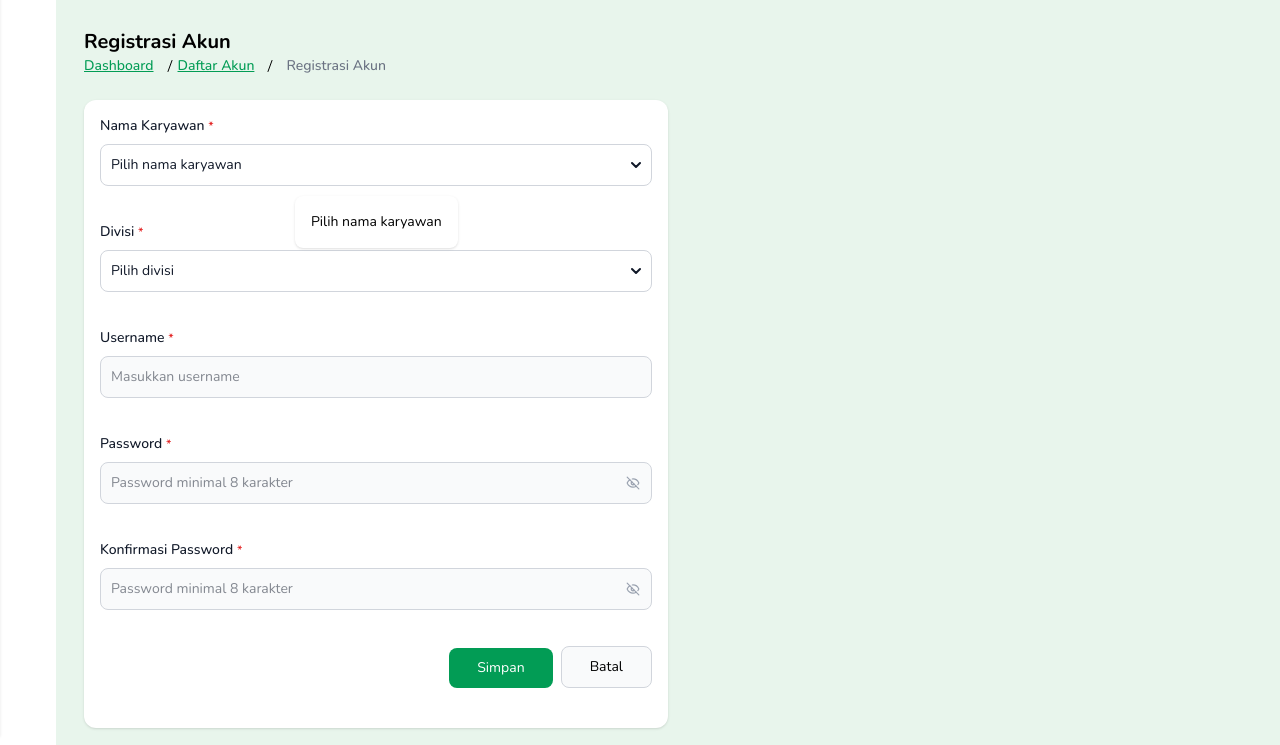
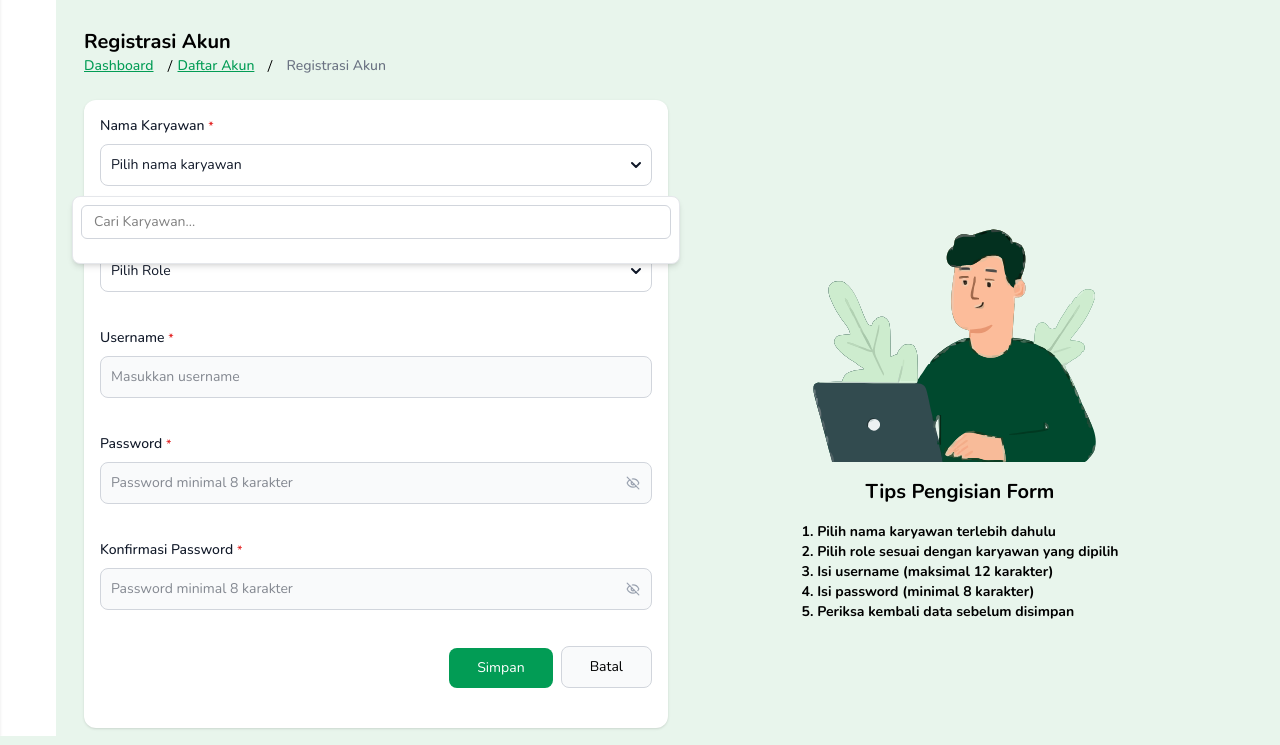
Before and after one commit to elianalitani/mepro-visit, a Laravel app: page /akun/tambah in a window 1280 px wide, after a click on "Pilih nama karyawan". Shown: the part 64-809 px from the top of the page. Run offline with Laravel 12, Linux system fonts and the light colour scheme; the visitor is signed in with stand-in values (Sample User, id 1); data that the repository does not hold is empty; style sheets or scripts are compiled from the project's sources; some libraries are stand-ins or nearby versions.

Commit message:
pengaturan akun & notifikasi

```diff
--- a/app/Http/Controllers/AkunController.php
+++ b/app/Http/Controllers/AkunController.php
@@ -1,5 +1,4 @@
 <?php
-
 namespace App\Http\Controllers;
 
 use App\Http\Controllers\Controller;
@@ -56,7 +55,7 @@
             })
             ->editColumn('aksi', function($row) {
                 return '<div class="flex flex-row gap-2 justify-center items-center text-center">
-                    <a id="edit-akun">
+                    <a id="edit-akun"href="'.route('akun.editAkun', $row->id_user).'">
                         <svg xmlns="http://www.w3.org/2000/svg" fill="none" viewBox="0 0 24 24" stroke-width="1.5" stroke="currentColor" class="size-4">
                             <path stroke-linecap="round" stroke-linejoin="round" d="m16.862 4.487 1.687-1.688a1.875 1.875 0 1 1 2.652 2.652L10.582 16.07a4.5 4.5 0 0 1-1.897 1.13L6 18l.8-2.685a4.5 4.5 0 0 1 1.13-1.897l8.932-8.931Zm0 0L19.5 7.125M18 14v4.75A2.25 2.25 0 0 1 15.75 21H5.25A2.25 2.25 0 0 1 3 18.75V8.25A2.25 2.25 0 0 1 5.25 6H10" />
                         </svg>
@@ -201,5 +200,12 @@
         ]);
     }
 
+    public function searchKaryawan(Request $request)
+    {
+        $keyword = $request->keyword;
+        $result = Karyawan::where('nama', 'like', "%{$keyword}%")->get();
+        return response()->json($result);
+    }
+
 
 }
--- a/app/Http/Controllers/KunjunganController.php
+++ b/app/Http/Controllers/KunjunganController.php
@@ -7,6 +7,7 @@
 use Illuminate\Support\Facades\Auth;
 use App\Models\Kunjungan;
 use App\Models\Karyawan;
+use App\Models\Notifikasi;
 use App\Models\Divisi;
 use Yajra\DataTables\Facades\DataTables;
 use Illuminate\Support\Facades\DB;
@@ -260,6 +261,7 @@
 
     public function lihatKunjungan($id_kunjungan){
         $kunjungan = Kunjungan::with(['karyawan.divisi', 'satpam.karyawan', 'resepsionis.karyawan'])->findOrFail($id_kunjungan);
+        Notifikasi::where('id_kunjungan', $id_kunjungan)->update(['dibaca' => true]);
         // dd($kunjungan->toArray());
         return view('detailKunjungan', compact('kunjungan'));
     }
--- a/app/Models/Notifikasi.php
+++ b/app/Models/Notifikasi.php
@@ -7,16 +7,21 @@
 class Notifikasi extends Model
 {
     protected $table = 'notifikasi_tr';
-    protected $primaryKey = 'id';
+    protected $primaryKey = 'id_notifikasi';
     public $incrementing = false;
     protected $keyType = 'string';
 
     protected $fillable = [
         'id',
+        'id_notifikasi',
         'dibaca',
         'waktu_notifikasi',
+        'id_kunjungan',
+        'is_deleted',
+        'created_at',
+        'updated_at',
         'create_by',
-        'id_kunjungan'
+        'modified_by'
     ];
 
     protected $hidden = [
--- a/app/Providers/AppServiceProvider.php
+++ b/app/Providers/AppServiceProvider.php
@@ -29,7 +29,7 @@
             $this->string('modified_by', 12)->nullable();
         });
 
-        View::composer('components.notifications', function ($view) {
+        View::composer('*', function ($view) {
             $user = Auth::user();
 
             $query = Notifikasi::with('kunjungan')->orderBy('waktu_notifikasi', 'desc');
@@ -44,10 +44,8 @@
                 });
             }
 
-            // ambil data notifikasi
             $notifikasi = $query->get();
 
-            // peta ikon per status
             $iconMap = [
                 'Menunggu' => [
                     'svg'  => '<svg xmlns="http://www.w3.org/2000/svg" viewBox="0 0 24 24" fill="#fad230" class="p-1 bg-[#fbfbe8] rounded-full size-8"><path fill-rule="evenodd" d="M12 2.25c-5.385 0-9.75 4.365-9.75 9.75s4.365 9.75 9.75 9.75 9.75-4.365 9.75-9.75S17.385 2.25 12 2.25ZM12.75 6a.75.75 0 0 0-1.5 0v6c0 .414.336.75.75.75h4.5a.75.75 0 0 0 0-1.5h-3.75V6Z" clip-rule="evenodd" /></svg>',
@@ -80,7 +78,6 @@
             $notifikasi->transform(function ($item) use ($iconMap) {
                 $status = $item->kunjungan->status ?? null;
                 $item->icon = $status && isset($iconMap[$status]) ? $iconMap[$status] : null;
-                $item->dibaca = !$item->dibaca; // atau $n->read_at === null kalau pakai timestamp
                 return $item;
 
 
--- a/resources/js/buatAkun.js
+++ b/resources/js/buatAkun.js
@@ -5,7 +5,6 @@
         messageText: "Apakah Anda yakin ingin membuat akun baru?",
         show: ["yakin", "success"],
         onYakin: () => {
-
             document.getElementById("formAkunBaru").submit();
         },
         onSuccess: () => {
--- a/resources/views/admin/formAkun.blade.php
+++ b/resources/views/admin/formAkun.blade.php
@@ -73,42 +73,69 @@
                                 <label for="namaKaryawan" class="block mb-2 text-sm text-gray-900 font-medium">
                                     Nama Karyawan <span class="text-xs text-[#e21b1b]">*</span></label>
                                 <!--begin::Dropdown-->
-                                <button id="dropdownDefaultButton" data-dropdown-toggle="dropdownNamaK" class="flex w-full p-2.5 justify-between items-center border border-gray-300 rounded-lg text-sm text-gray-900" type="button">
-                                    Pilih nama karyawan
+                                <button id="dropdownDefaultButton" data-dropdown-toggle="dropdownNamaK"
+                                    class="flex w-full p-2.5 justify-between items-center border border-gray-300 rounded-lg text-sm text-gray-900"
+                                    type="button">
+                                    <span id="selectedKaryawan">Pilih nama karyawan</span>
                                     <svg class="w-2.5 h-2.5 ms-3" aria-hidden="true" xmlns="http://www.w3.org/2000/svg" fill="none" viewBox="0 0 10 6">
                                         <path stroke="currentColor" stroke-linecap="round" stroke-linejoin="round" stroke-width="2" d="m1 1 4 4 4-4"/>
                                     </svg>
                                 </button>
 
                                <!--begin::Dropdown menu -->
-                                    <div id="dropdownNamaK" class="z-10 hidden bg-white divide-y divide-gray-100 rounded-lg shadow-sm">
-                                        <ul class="py-2 text-sm" aria-labelledby="dropdownDefaultButton">
-                                            <li>
-                                                <a class="block px-4 py-2 hover:bg-[#eefbe8]">Pilih nama karyawan</a>
+                                <div id="dropdownNamaK" class="z-10 hidden w-152 bg-white border border-gray-200 rounded-lg shadow-md">
+                                    <div class="p-2">
+                                        <input type="text" id="searchKaryawan" placeholder="Cari Karyawan..."
+                                            class="w-full px-3 py-1.5 text-sm border border-gray-300 rounded-md focus:outline-none focus:ring-1 focus:ring-green-500"/>
+                                    </div>
+                                    <ul id="dropdownList" class="py-2 text-sm max-h-60 overflow-y-auto" aria-labelledby="dropdownDefaultButton">
+                                        @foreach($karyawan as $k)
+                                        <li class="karyawan-item">
+                                            <a href="#"
+                                            class="block px-4 py-2 hover:bg-[#eefbe8]"
+                                            onclick="event.preventDefault(); pilihKaryawan('{{ $k->nip }}', '{{ $k->nama }}', '{{ $k->id_divisi }}')">
+                                                {{ $k->nama ?? '-' }}
+                                            </a>
                                         </li>
+                                        @endforeach
                                     </ul>
                                 </div>
                                 <!--end::Dropdown menu-->
-                                <!--end::Dropdown-->
+
+
+                                <!-- hidden input untuk simpan nip karyawan -->
+                                <input type="hidden" name="id_karyawan" id="karyawan_id" required>
                             </div>
                             <!--end::Nama karyawan-->
 
-                        <!--begin::Divisi karyawan-->
+                            <!--begin::Role-->
                             <div class="mb-5 w-full">
-                            <label for="divisiKaryawan" class="block mb-2 text-sm text-gray-900 font-medium">Divisi <span class="text-xs text-[#e21b1b]">*</span></label>
+                                <label for="role" class="block mb-2 text-sm text-gray-900 font-medium">
+                                    Role <span class="text-xs text-[#e21b1b]">*</span>
+                                </label>
                                 <!--begin::Dropdown-->
-                                <button id="dropdownDefaultButton" data-dropdown-toggle="dropdownDivisiK" class="flex w-full p-2.5 justify-between items-center border border-gray-300 rounded-lg text-sm text-gray-900" type="button">
-                                    Pilih divisi
-                                    <svg class="w-2.5 h-2.5 ms-3" aria-hidden="true" xmlns="http://www.w3.org/2000/svg" fill="none" viewBox="0 0 10 6">
-                                        <path stroke="currentColor" stroke-linecap="round" stroke-linejoin="round" stroke-width="2" d="m1 1 4 4 4-4"/>
+                                <button id="dropdownRoleBtn" data-dropdown-toggle="dropdownRoleK"
+                                    class="flex w-full p-2.5 justify-between items-center border border-gray-300 rounded-lg text-sm text-gray-900"
+                                    type="button">
+                                    <span id="selectedRole">Pilih Role</span>
+                                    <svg class="w-2.5 h-2.5 ms-3" aria-hidden="true" xmlns="http://www.w3.org/2000/svg"
+                                        fill="none" viewBox="0 0 10 6">
+                                        <path stroke="currentColor" stroke-linecap="round" stroke-linejoin="round" stroke-width="2"
+                                            d="m1 1 4 4 4-4" />
                                     </svg>
                                 </button>
 
                                 <!--begin::Dropdown menu -->
-                                <div id="dropdownDivisiK" class="z-10 hidden bg-white divide-y divide-gray-100 rounded-lg shadow-sm">
-                                    <ul class="py-2 text-sm" aria-labelledby="dropdownDefaultButton">
+                                <div id="dropdownRoleK"
+                                    class="z-10 hidden w-152 bg-white border border-gray-200 rounded-lg shadow-md">
+                                    <ul class="py-2 text-sm" aria-labelledby="dropdownRoleBtn">
                                         <li>
-                                            <a class="block px-4 py-2 hover:bg-[#eefbe8]">Pilih divisi</a>
+                                            <button type="button" data-value="Satpam"
+                                                class="role-option w-full text-left px-4 py-2 hover:bg-[#eefbe8]">Satpam</button>
+                                        </li>
+                                        <li>
+                                            <button type="button" data-value="Resepsionis"
+                                                class="role-option w-full text-left px-4 py-2 hover:bg-[#eefbe8]">Resepsionis</button>
                                         </li>
                                     </ul>
                                 </div>
@@ -169,12 +196,11 @@
                             <!--end::Konfirmasi password-->
 
                             <div class="flex text-sm w-full justify-end items-end gap-2">
-                                <button type="button" id="btnBuatAkun" class="p-2.5 px-7 rounded-lg bg-[#029C55] justify-center items-center text-white">Simpan</button>
+                                <button type="submit" id="btnBuatAkun" class="p-2.5 px-7 rounded-lg bg-[#029C55] justify-center items-center text-white">Simpan</button>
                                 <a href="{{ route('akun.index') }}" class="p-2.5 px-7 rounded-lg bg-gray-50 border border-gray-300">Batal</a>
                             </div>
 
                         </div>
-                    </form>
                     <!--end::Form kiri-->
                     <!--begin::Form kanan-->
                     <div class="flex flex-col h-full gap-4 p-4 mt-6 justify-center items-center">
@@ -218,6 +244,33 @@
             el.classList.toggle('block');
         });
     });
+
+    // fungsi pilih karyawan tetap
+    function pilihKaryawan(nip, nama, id_divisi) {
+        document.getElementById('karyawan_id').value = nip;
+        document.getElementById('selectedKaryawan').textContent = nama;
+    }
+
+    // search filter client-side
+    document.getElementById("searchKaryawan").addEventListener("keyup", function() {
+        let filter = this.value.toLowerCase();
+        let list = document.querySelectorAll("#dropdownList li.karyawan-item");
+
+        list.forEach(item => {
+            let text = item.textContent.toLowerCase();
+            item.style.display = text.includes(filter) ? "" : "none";
+        });
+    });
+
+    document.querySelectorAll('.role-option').forEach(item => {
+        item.addEventListener('click', function () {
+            const value = this.getAttribute('data-value');
+            document.getElementById('selectedRole').innerText = value;
+            document.getElementById('roleInput').value = value;
+        });
+    });
+
+
 </script>
 @vite(['resources/js/modal.js', 'resources/js/buatAkun.js'])
 </body>
--- a/resources/views/components/header.blade.php
+++ b/resources/views/components/header.blade.php
@@ -54,7 +54,11 @@
                         <path stroke-linecap="round" stroke-linejoin="round" d="M14.857 17.082a23.848 23.848 0 0 0 5.454-1.31A8.967 8.967 0 0 1 18 9.75V9A6 6 0 0 0 6 9v.75a8.967 8.967 0 0 1-2.312 6.022c1.733.64 3.56 1.085 5.455 1.31m5.714 0a24.255 24.255 0 0 1-5.714 0m5.714 0a3 3 0 1 1-5.714 0" />
                     </svg>
 
-                    <span class="absolute -top-1 -right-1 px-1 bg-[#E21B1B] rounded-full text-xs text-white font-bold">1</span>
+                    @if($unreadCount > 0)
+                        <span class="absolute -top-1 -right-1 px-1 bg-[#E21B1B] rounded-full text-xs text-white font-bold">
+                            {{ $unreadCount }}
+                        </span>
+                    @endif
                 </button>
 
                 @include('components.notifications')
--- a/routes/web.php
+++ b/routes/web.php
@@ -31,10 +31,13 @@
 
     Route::middleware('role:Admin')->group(function(){
         Route::get('/akun', [AkunController::class, 'index'])->name('akun.index');
+        Route::get('/search-karyawan', [AkunController::class, 'searchKaryawan']);
+
     });
 
-    Route::middleware('role:Admin')->group(function(){
+     Route::middleware('role:Admin')->group(function(){
         Route::get('/akun/tambah', [AkunController::class, 'tambahAkun'])->name('akun.tambahAkun');
+        Route::post('/akun/tambah', [AkunController::class, 'simpanAkun'])->name('akun.simpanAkun');
     });
 
     Route::middleware('role:Admin')->group(function(){
@@ -42,7 +45,9 @@
     });
 
     Route::middleware('role:Admin')->group(function(){
-        Route::get('/akun/edit', [AkunController::class, 'editAkun'])->name('akun.editAkun');
+        Route::get('/akun/edit/{id_user}', [AkunController::class, 'editAkun'])->name('akun.editAkun');
+        Route::put('/akun/update/{id_user}', [AkunController::class, 'updateAkun'])->name('akun.updateAkun');
+
     });
 
     Route::middleware('role:Admin')->group(function(){
```
Also changed, not shown: app/Models/Kunjungan.php (+30 -0 lines), resources/views/components/notifications.blade.php (+7 -2 lines), 1 other file. Lines whose indentation alone changed are shown as unchanged.
